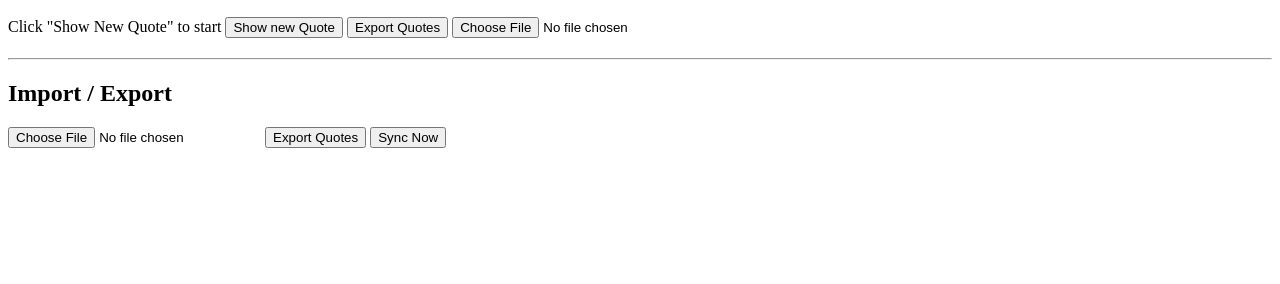
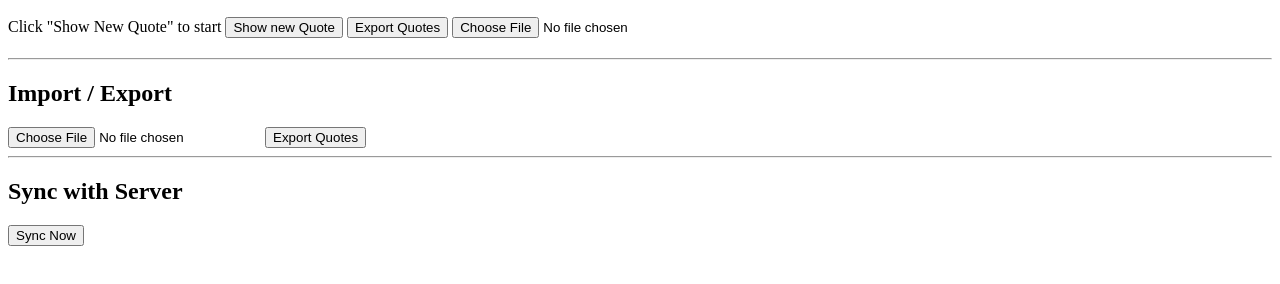
Before and after one commit to Penz2/alx_fe_javascript, a plain HTML site: page dom-manipulation/index.html in a window 1280 px wide. Shown: the part 102-386 px from the top of the page. Drawn offline with Linux system fonts and the light colour scheme.

Commit message:
testing the sync functionality with server

```diff
--- a/dom-manipulation/index.html
+++ b/dom-manipulation/index.html
@@ -31,6 +31,8 @@
   <input type="file" id="importFile" accept=".json" />
   <button id="exportBtn">Export Quotes</button>
 
+  <hr>
+  <h2>Sync with Server</h2>
   <button id="syncNow">Sync Now</button>
 <div id="syncStatus" aria-live="polite"></div>
 <div id="conflicts"></div>
```
